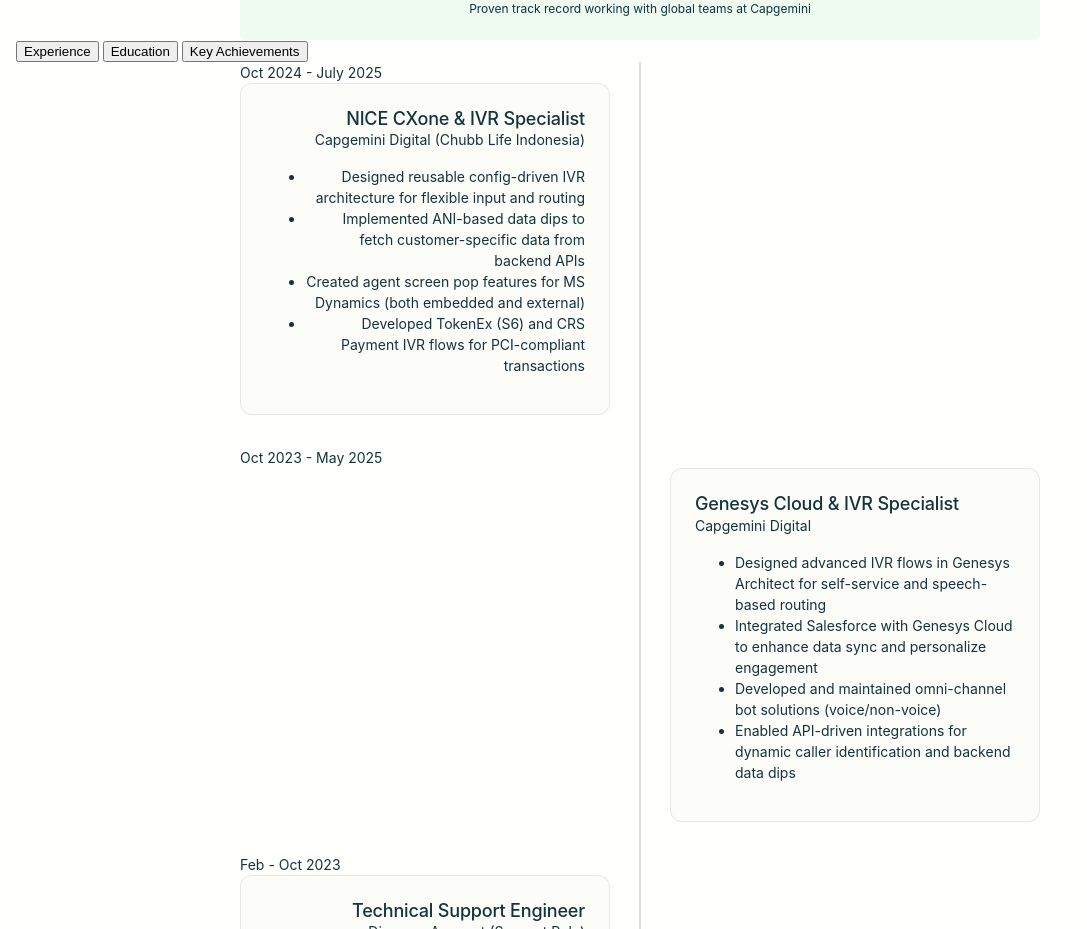
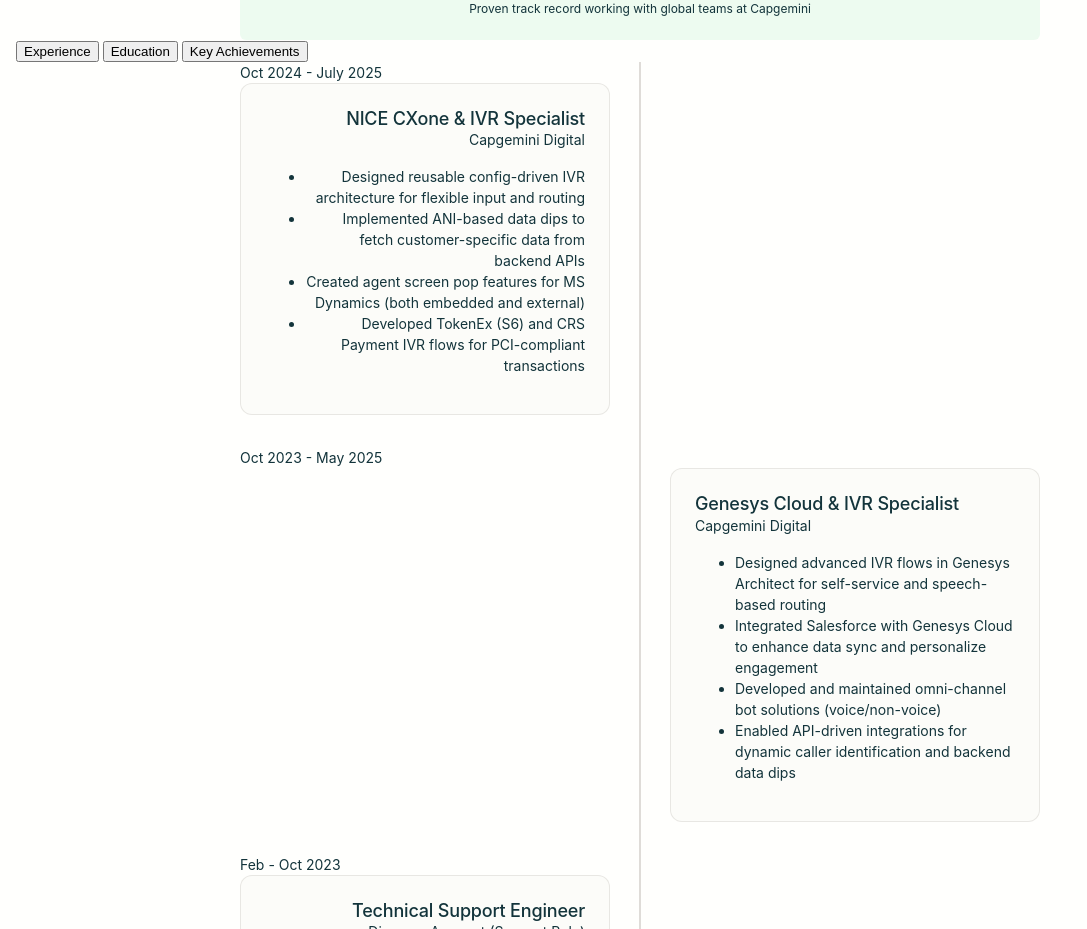
Before and after one commit to PratikMali2210/My-Portfolio, a plain HTML site: page portfolio-final-with-photo-cv.html in a window 1280 px wide. Shown: the part 1360-2289 px from the top of the page, without its empty margins (0-1087 px from the left). Drawn offline with nearby package versions, Linux system fonts and the light colour scheme; a web font is replaced by a local one.

Commit message:
Remove little code.

```diff
--- a/portfolio-final-with-photo-cv.html
+++ b/portfolio-final-with-photo-cv.html
@@ -186,7 +186,7 @@
                                 <div class="timeline-date">Oct 2024 - July 2025</div>
                                 <div class="timeline-content">
                                     <h4>NICE CXone & IVR Specialist</h4>
-                                    <p class="company">Capgemini Digital (Chubb Life Indonesia)</p>
+                                    <p class="company">Capgemini Digital</p>
                                     <ul>
                                         <li>Designed reusable config-driven IVR architecture for flexible input and routing</li>
                                         <li>Implemented ANI-based data dips to fetch customer-specific data from backend APIs</li>
```
